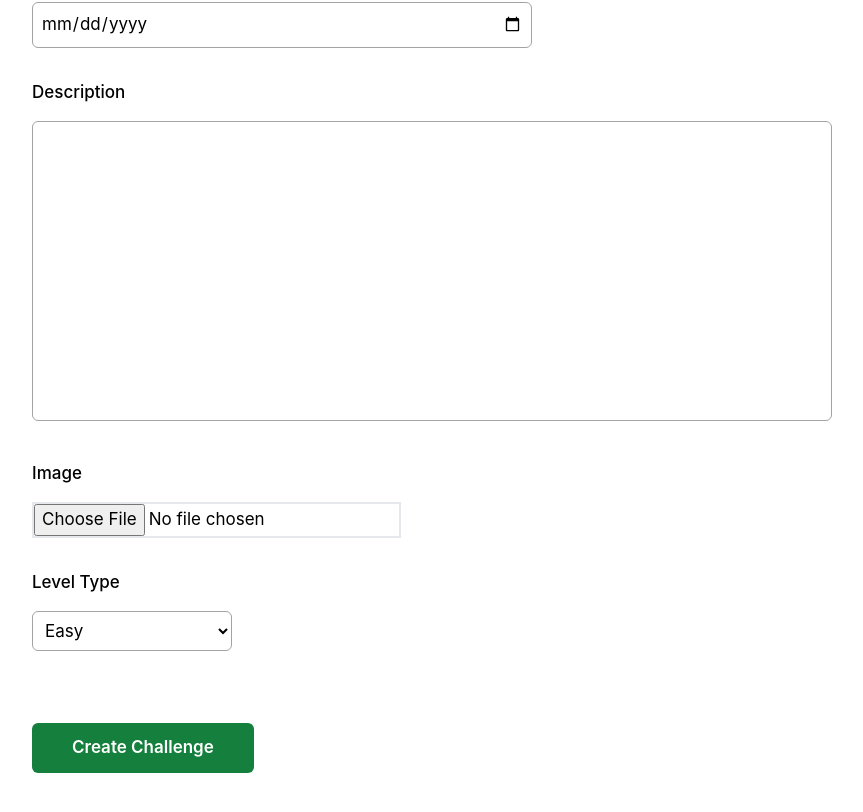
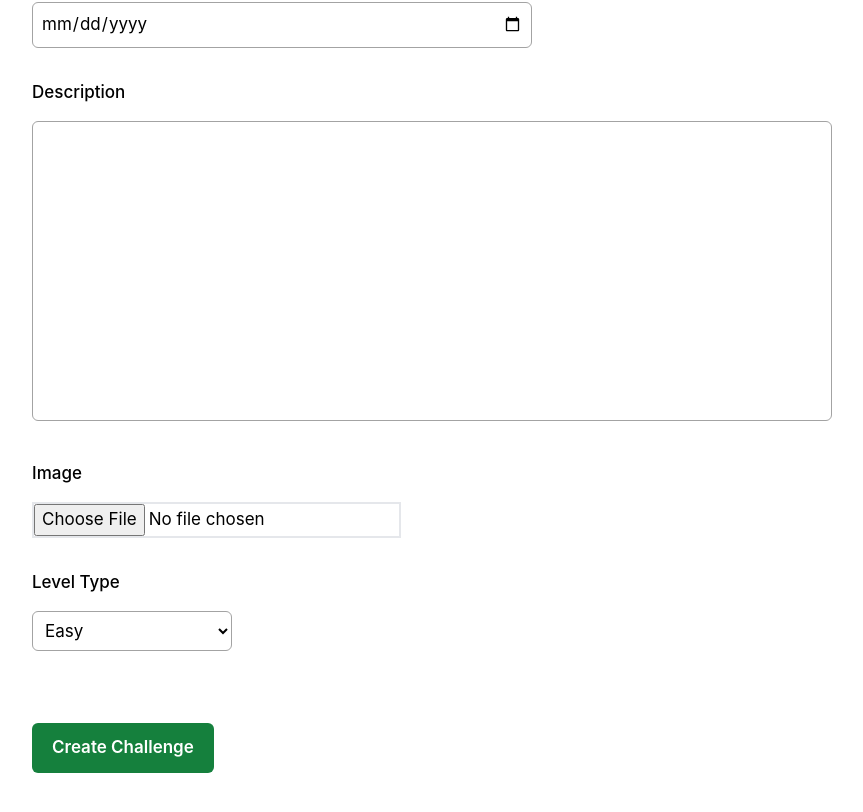
Before and after one commit to AmritHimanshu/Hackathon-Assignment-AI-Planet, a React (Create React App) app in the folder client/: page /create-challenge in a window 1280 px wide. Shown: the part 492-1304 px from the top of the page, without its empty margins (48-911 px from the left). Built offline with nearby package versions, Linux system fonts and the light colour scheme.

Commit message:
added functionality of localstorage

```diff
--- a/client/src/components/CreateChallenge.tsx
+++ b/client/src/components/CreateChallenge.tsx
@@ -1,6 +1,10 @@
-import React, { useState } from 'react'
+import React, { useState } from 'react';
+import { useNavigate } from 'react-router-dom';
+import AutorenewIcon from '@mui/icons-material/Autorenew';
 
 function CreateChallenge() {
+
+    const navigate = useNavigate();
 
     const [challengeData, setChallengeData] = useState<{
         challenge_name: string;
@@ -15,8 +19,11 @@ function CreateChallenge() {
         end_date: '',
         description: '',
         file: null,
-        level: 'easy'
+        level: 'Easy'
     });
+
+    const [message, setMessage] = useState('');
+    const [isLoading, setIsLoading] = useState(false);
 
     const handleOnChange = (e: React.ChangeEvent<HTMLInputElement | HTMLTextAreaElement | HTMLSelectElement>)=>{
         let name = e.target.name;
@@ -27,17 +34,73 @@ function CreateChallenge() {
         } else {
             setChallengeData(prevState => ({ ...prevState, [name]: value }));
         }
-    }
+    };
+
+    const handleOnSubmit = async (e: any)=>{
+        e.preventDefault();
+        const {challenge_name, start_date, end_date, description, file, level} = challengeData;
+        if(!challenge_name || !start_date || !end_date || !description || !file || !level){
+            alert("Fill all the fields");
+            return;
+        }
+
+        setIsLoading(true);
+        const form = new FormData();
+        form.append("file", file);
+        form.append("upload_preset", "kfgw6ech");
+        try {
+            const resCloudinary = await fetch(`https://api.cloudinary.com/v1_1/dgvvfyeji/raw/upload`, {
+                method: "POST",
+                body: form,
+              });
+
+              const dataCloudinary = await resCloudinary.json();
+              if (dataCloudinary && dataCloudinary.url){
+
+                let listObj = [];
+                let list = localStorage.getItem('challenge-list');
+                if(list == null) listObj = [];
+                else listObj = JSON.parse(list);
+                listObj.push({challenge_name, start_date, end_date, description, file:`${dataCloudinary.url}`, level});
+                localStorage.setItem("challenge-list", JSON.stringify(listObj));
+
+                setMessage("Successfully created");
+                setTimeout(()=>{
+                    setMessage("");
+                    navigate('/');
+                },2000);
+
+                setChallengeData({
+                    challenge_name: '',
+                    start_date: '',
+                    end_date: '',
+                    description: '',
+                    file: null,
+                    level: 'easy'
+                });
+
+                setIsLoading(false);
+              }
+        } catch (error) {
+            console.log(error);
+            alert(error);
+        }
+    };
 
     return (
-        <div>
+        <div className='relative'>
+            {message && (
+                <div className={`sticky top-0 z-50 w-full p-4 text-[20px] text-black font-[500] ${message === "Successfully created" && "bg-green-300" }`}>
+                    {message}
+                </div>
+            )}
             <div className='px-20 py-5 font-semibold text-[18px]'>
                 DPhi
             </div>
             <div className='px-20 py-9 font-semibold text-[25px] bg-slate-100'>
                 Challenge Details
             </div>
-            <form className='px-20 py-10 space-y-'>
+            <form className='px-20 py-10'>
                 <div className='space-y-4 text-[17px] mb-8'>
                     <label htmlFor="challenge_name" className='block font-medium'>Challenge Name</label>
                     <input type="text" id="challenge_name" name="challenge_name" value={challengeData.challenge_name} onChange={handleOnChange} placeholder="Challenge Name" className='border-[1px] border-neutral-400 rounded-md w-[500px] p-2 outline-0' />
@@ -67,7 +130,7 @@ function CreateChallenge() {
                         <option value="Hard" >Hard</option>
                     </select>
                 </div>
-                <button className='bg-green-700 text-white text-[17px] font-semibold px-10 py-3 mt-10 rounded-md' >Create Challenge</button>
+                <button className='bg-green-700 text-white text-[17px] font-semibold px-5 py-3 mt-10 rounded-md' onClick={handleOnSubmit} >{isLoading && <AutorenewIcon className='animate-spin' />} Create Challenge</button>
             </form>
         </div>
     )
```
